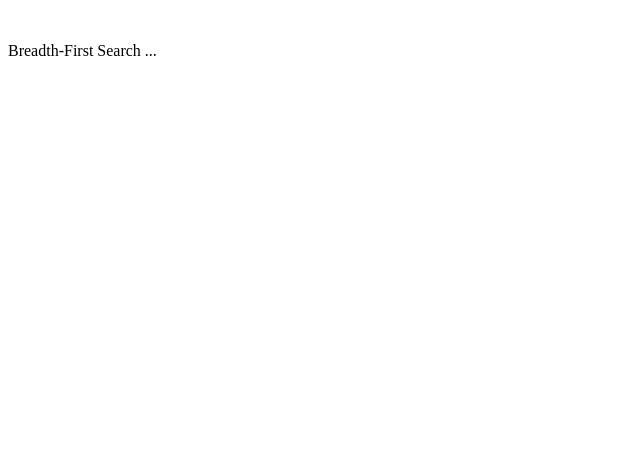
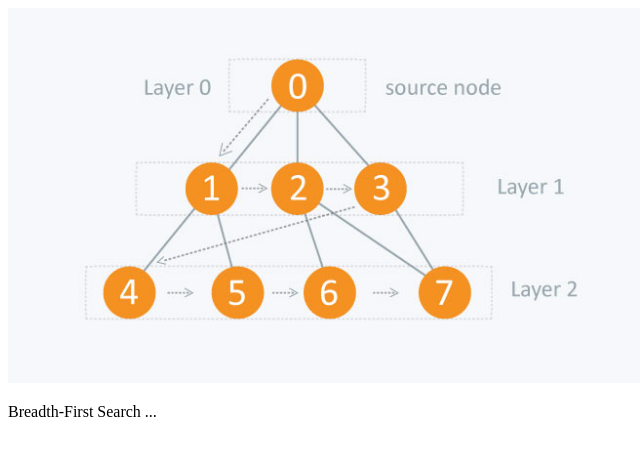
Before and after one commit to adizim/cs50-homepage, a plain HTML site: page bfs.html in a window 1280 px wide. Shown: the whole page, without its empty margins (0-640 px from the left). Drawn offline with Linux system fonts and the light colour scheme.

Commit message:
bfs image

```diff
--- a/bfs.html
+++ b/bfs.html
@@ -4,7 +4,7 @@
         <title>BFS</title>
     </head>
     <body>
-        <img></img>
+        <img src="bfs.jpg" width="50%"></img>
         <p>Breadth-First Search ...</p>
     </body>
 </html>
```
Also changed, not shown: bfs.jpg (added).
